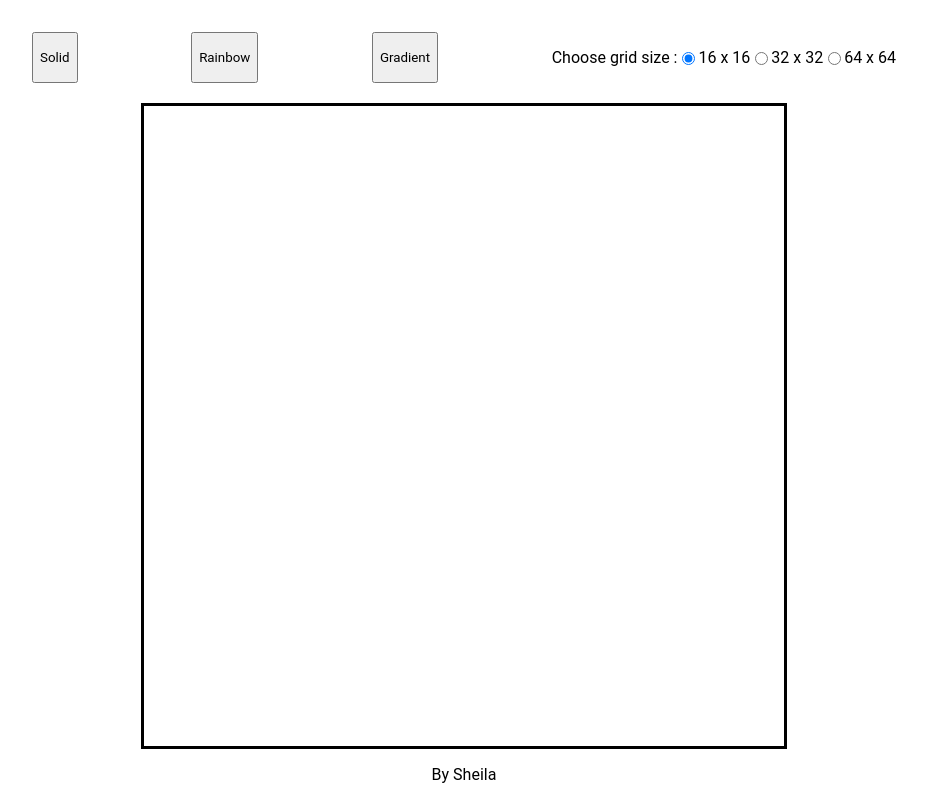
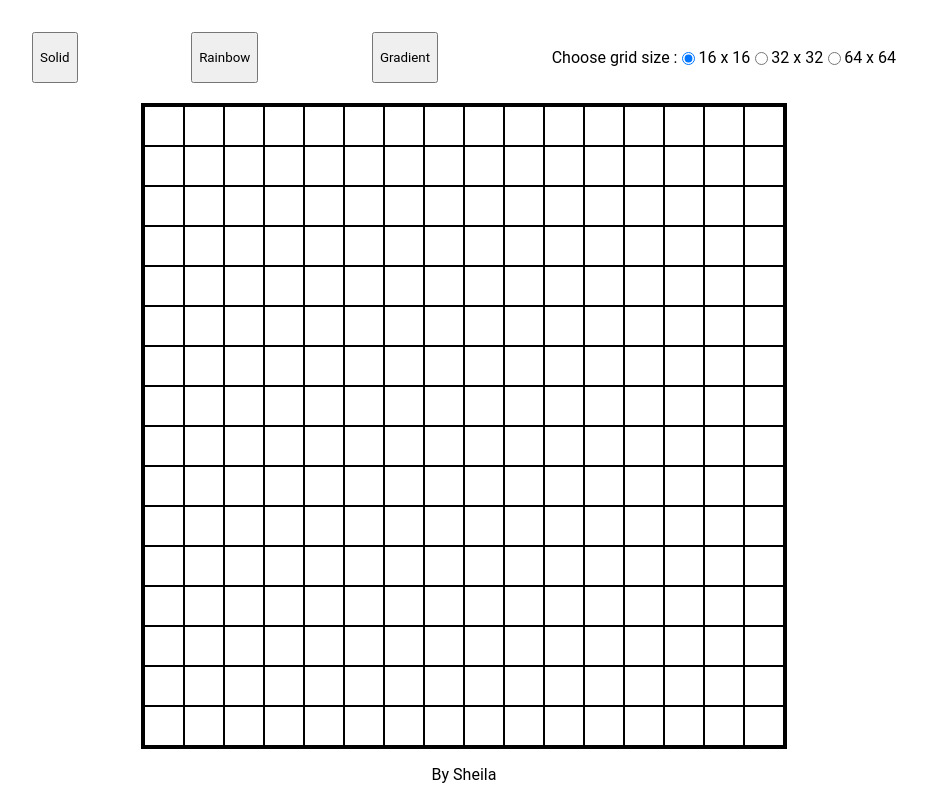
Before and after one commit to afkus3r/etch-a-sketch, a plain HTML site: page index.html in a window 1280 px wide. Shown: the part 99-899 px from the top of the page, without its empty margins (176-1103 px from the left). Drawn offline with Linux system fonts and the light colour scheme.

Commit message:
Create grid javascript function

```diff
--- a/index.html
+++ b/index.html
@@ -5,6 +5,7 @@
     <meta http-equiv="X-UA-Compatible" content="IE=edge">
     <meta name="viewport" content="width=device-width, initial-scale=1.0">
     <link rel="stylesheet" href="./style.css">
+    <script src="./javascript.js" defer></script>
     <title>Etch-A-Sketch</title>
 </head>
 <body>
--- /dev/null
+++ b/javascript.js
@@ -0,0 +1,20 @@
+// function sizeChoice () {
+//     const size = document.querySelectorAll('input[name=size]');
+//     size.forEach((size) => size.addEventListener('click'));
+// }
+
+function grid(size) {
+  const box = document.querySelector(".box");
+  for (let i = 0; i < size; i++) {
+    const rows = document.createElement("div");
+    rows.classList.add("rows");
+    box.appendChild(rows);
+    for (let i = 0; i < size; i++) {
+        const cubes = document.createElement("div");
+        cubes.classList.add("cubes");
+        rows.appendChild(cubes);
+    }
+  }
+}
+
+grid(16);
--- a/style.css
+++ b/style.css
@@ -26,6 +26,25 @@ h1 {
     margin: auto;
     border-style: solid;
     border-color: black;
+    display : flex;
+    flex-direction: column;
+    padding : 0px;
+}
+
+.rows {
+    display: flex;
+    margin: 0px;
+    padding: 0px;
+    flex-grow: 1;
+}
+
+.cubes {
+    padding: 0px;
+    margin: 0px;
+    border-style: solid;
+    border-color: black;
+    border-width: 1px;
+    flex-grow: 1;
 }
 
 footer {
```
